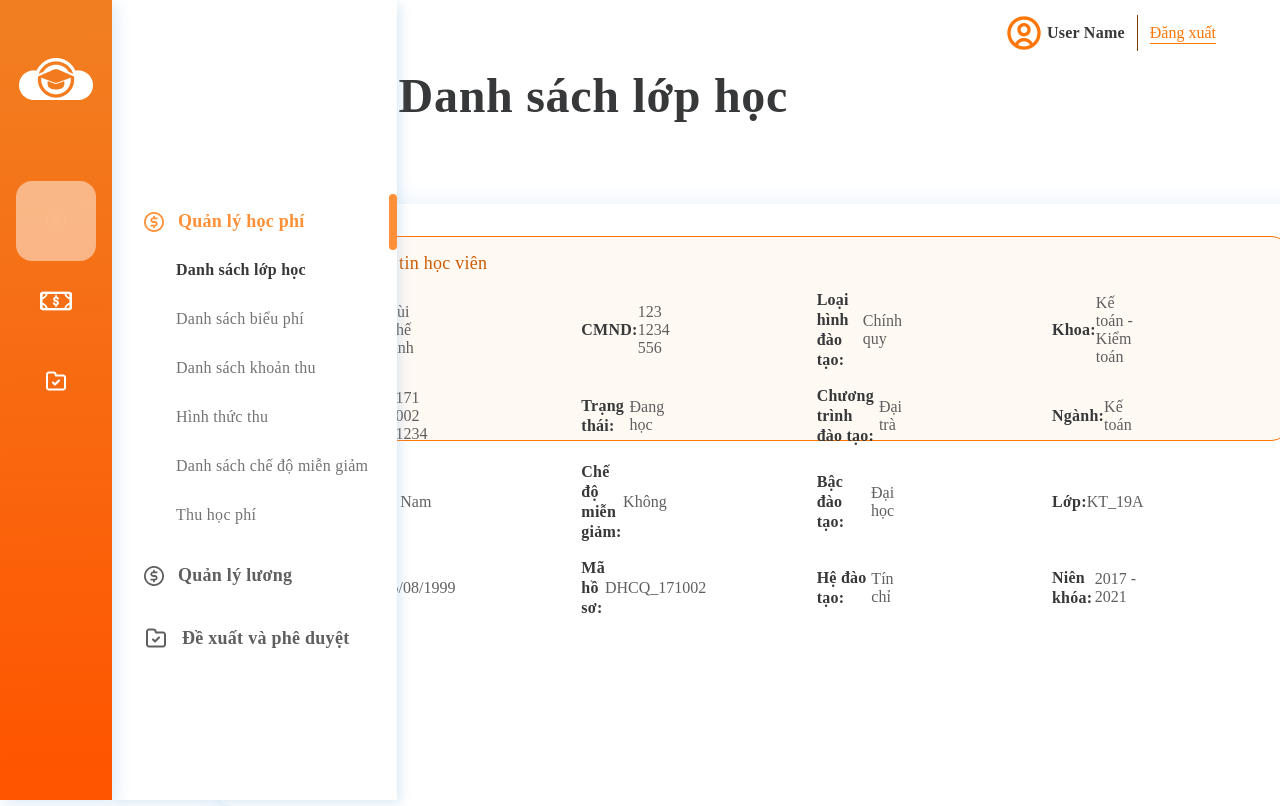
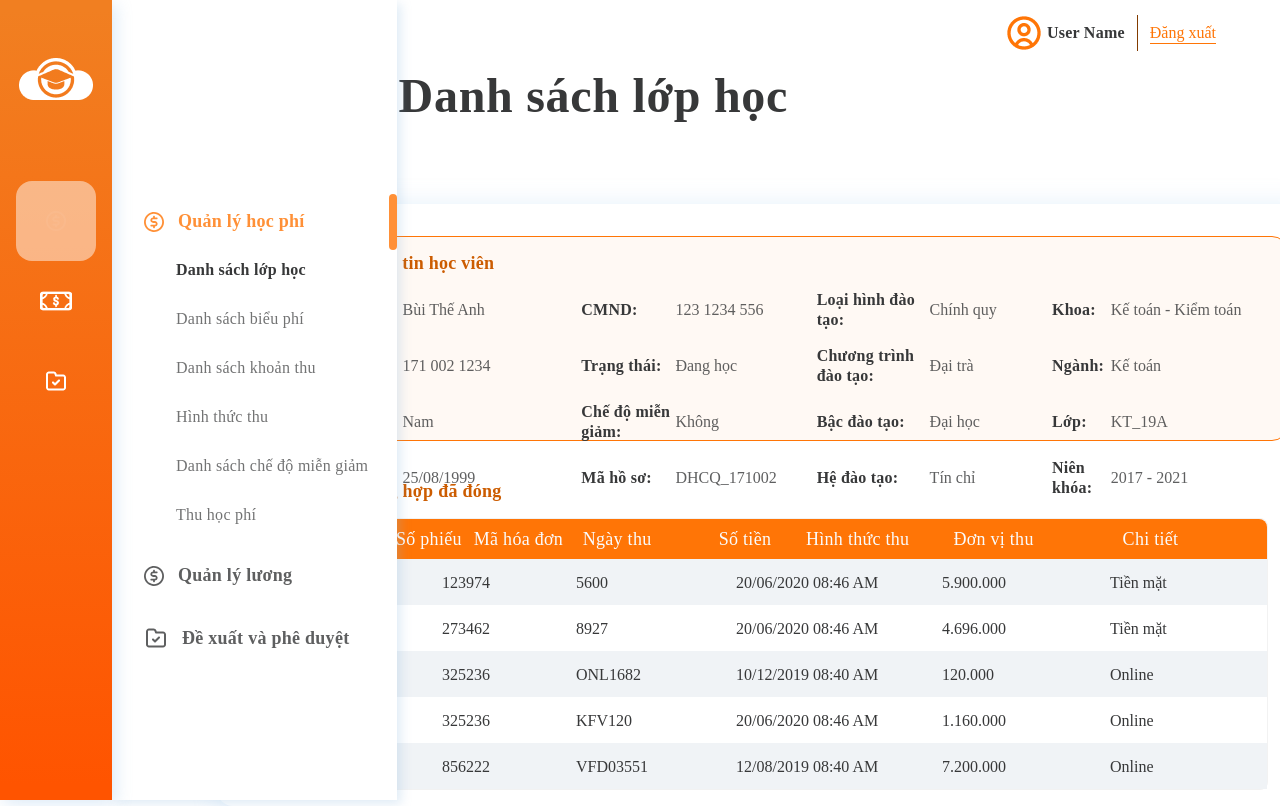
Before and after one commit to NgocHung581/E-Finance-of-LMS, a React (Create React App) app: page /tuition-management/list-courses/detail-course/list-students/detail-student in a window 1280 px wide. Shown: the top 806 px of the page. Built offline with nearby package versions, Linux system fonts and the light colour scheme.

Commit message:
Update StudentDetail component

```diff
--- a/src/components/StudentDetail/StudentDetail.css
+++ b/src/components/StudentDetail/StudentDetail.css
@@ -4,6 +4,7 @@
   top: 204px;
 }
 
+/* header */
 .board-detailStudent-header {
   width: 92.1341463%;
   height: 205px;
@@ -37,7 +38,6 @@
   margin-top: 16px;
   font-family: Source Sans Pro;
   font-size: 16px;
-  justify-content: space-between;
   align-items: center;
   color: #373839;
 }
@@ -50,6 +50,163 @@
 }
 
 .board-detailStudent-header-item p {
-  margin-right: 150px;
   opacity: 0.8;
 }
+
+.detailStudent-header-item-col1 {
+  width: 24%;
+}
+
+.detailStudent-header-item-col2 {
+  width: 40%;
+}
+
+.detailStudent-header-item-col3 {
+  width: 48%;
+}
+
+.detailStudent-header-item-col4 {
+  width: 25%;
+}
+
+/* body */
+.board-detailStudent-body {
+  margin-top: 40px;
+  margin-left: 64px;
+}
+
+.board-detailStudent-body-title {
+  font-family: Mulish;
+  font-size: 18px;
+  line-height: 21px;
+  letter-spacing: 0.015em;
+  color: #cc5c00;
+  margin-bottom: 16px;
+}
+
+.board-detailStudent-body-table {
+  width: 95.9%;
+  height: 33.007%;
+  border: 1px solid #f2f2f2;
+  border-radius: 8px;
+}
+
+.board-detailStudent-body-table .detailStudent-body-table-header {
+  list-style: none;
+  background: #ff7506;
+  border-radius: 8px 8px 0px 0px;
+  display: flex;
+  height: 40px;
+  padding-left: 64px;
+  align-items: center;
+}
+
+.detailStudent-body-table-header .detailStudent-body-table-header-item {
+  font-family: Mulish;
+  font-size: 18px;
+  line-height: 21px;
+  letter-spacing: 0.015em;
+  color: #fafbfc;
+  display: flex;
+  flex-direction: row-reverse;
+}
+
+.detailStudent-body-table-header-item-col2 {
+  width: 9%;
+}
+
+.detailStudent-body-table-header-item-col3 {
+  width: 11%;
+}
+
+.detailStudent-body-table-header-item-col4 {
+  width: 9.6%;
+}
+
+.detailStudent-body-table-header-item-col5 {
+  width: 13%;
+}
+
+.detailStudent-body-table-header-item-col6 {
+  width: 15%;
+}
+
+.detailStudent-body-table-header-item-col7 {
+  width: 13.5%;
+}
+
+.detailStudent-body-table-header-item-col8 {
+  width: 15.7%;
+}
+
+.board-detailStudent-body-table .detailStudent-body-table-content {
+  max-height: 230px;
+  overflow-y: scroll;
+}
+
+.board-detailStudent-body-table
+  .detailStudent-body-table-content::-webkit-scrollbar {
+  width: 8px;
+  border-radius: 15px;
+  background-color: #e0e0e0;
+}
+
+.board-detailStudent-body-table
+  .detailStudent-body-table-content::-webkit-scrollbar-thumb {
+  background-color: #999796;
+  border-radius: 15px;
+}
+
+.detailStudent-body-table-content .detailStudent-body-table-content-item {
+  list-style: none;
+  font-family: Source Sans Pro;
+  font-size: 16px;
+  line-height: 21px;
+  color: #373839;
+  display: flex;
+  align-items: center;
+  height: 46px;
+  padding-left: 64px;
+  position: relative;
+}
+
+.detailStudent-body-table-content
+  .detailStudent-body-table-content-item:nth-of-type(2n + 1) {
+  background: #f0f3f6;
+}
+
+.detailStudent-body-table-content .detailStudent-body-table-content-item span {
+  position: absolute;
+}
+
+.detailStudent-body-table-content-item-col1 {
+  left: 73px;
+}
+
+.detailStudent-body-table-content-item-col2 {
+  left: 160px;
+}
+
+.detailStudent-body-table-content-item-col3 {
+  left: 294px;
+}
+
+.detailStudent-body-table-content-item-col4 {
+  left: 454px;
+}
+
+.detailStudent-body-table-content-item-col5 {
+  left: 660px;
+}
+
+.detailStudent-body-table-content-item-col6 {
+  left: 828px;
+}
+
+.detailStudent-body-table-content-item-col7 {
+  left: 1044px;
+}
+
+.detailStudent-body-table-content-item-col8 {
+  left: 1312px;
+}
--- a/src/components/StudentDetail/StudentDetail.tsx
+++ b/src/components/StudentDetail/StudentDetail.tsx
@@ -1,5 +1,7 @@
 import React, { Fragment } from "react";
 import "./StudentDetail.css";
+import iconEye from "./image/iconEye.png";
+import { listBillDone } from "../data/listBillDone";
 
 const StudentDetail = () => {
   return (
@@ -7,75 +9,153 @@ const StudentDetail = () => {
       <h2 className="container-board-title">Hồ sơ học viên</h2>
       <div className="container-board container-board-detailStudent">
         <div className="board-detailStudent-header">
-          <div className="board-detailStudent-header-title">
+          <h3 className="board-detailStudent-header-title">
             Thông tin học viên
-          </div>
+          </h3>
           <ul className="board-detailStudent-header-listInfo">
             <li className="board-detailStudent-header-item">
-              <span>Họ và tên:</span>
+              <span className="detailStudent-header-item-col1">Họ và tên:</span>
               <p>Bùi Thế Anh</p>
             </li>
             <li className="board-detailStudent-header-item">
-              <span>CMND:</span>
+              <span className="detailStudent-header-item-col2">CMND:</span>
               <p>123 1234 556</p>
             </li>
             <li className="board-detailStudent-header-item">
-              <span>Loại hình đào tạo:</span>
+              <span className="detailStudent-header-item-col3">
+                Loại hình đào tạo:
+              </span>
               <p>Chính quy</p>
             </li>
             <li className="board-detailStudent-header-item">
-              <span>Khoa:</span>
+              <span className="detailStudent-header-item-col4">Khoa:</span>
               <p>Kế toán - Kiểm toán</p>
             </li>
             <li className="board-detailStudent-header-item">
-              <span>MSSV:</span>
+              <span className="detailStudent-header-item-col1">MSSV:</span>
               <p>171 002 1234</p>
             </li>
             <li className="board-detailStudent-header-item">
-              <span>Trạng thái:</span>
+              <span className="detailStudent-header-item-col2">
+                Trạng thái:
+              </span>
               <p>Đang học</p>
             </li>
             <li className="board-detailStudent-header-item">
-              <span>Chương trình đào tạo:</span>
+              <span className="detailStudent-header-item-col3">
+                Chương trình đào tạo:
+              </span>
               <p>Đại trà</p>
             </li>
             <li className="board-detailStudent-header-item">
-              <span>Ngành:</span>
+              <span className="detailStudent-header-item-col4">Ngành:</span>
               <p>Kế toán</p>
             </li>
             <li className="board-detailStudent-header-item">
-              <span>Giới tính:</span>
+              <span className="detailStudent-header-item-col1">Giới tính:</span>
               <p>Nam</p>
             </li>
             <li className="board-detailStudent-header-item">
-              <span>Chế độ miễn giảm:</span>
+              <span className="detailStudent-header-item-col2">
+                Chế độ miễn giảm:
+              </span>
               <p>Không</p>
             </li>
             <li className="board-detailStudent-header-item">
-              <span>Bậc đào tạo:</span>
+              <span className="detailStudent-header-item-col3">
+                Bậc đào tạo:
+              </span>
               <p>Đại học</p>
             </li>
             <li className="board-detailStudent-header-item">
-              <span>Lớp:</span>
+              <span className="detailStudent-header-item-col4">Lớp:</span>
               <p>KT_19A</p>
             </li>
             <li className="board-detailStudent-header-item">
-              <span>Ngày sinh:</span>
+              <span className="detailStudent-header-item-col1">Ngày sinh:</span>
               <p>25/08/1999</p>
             </li>
             <li className="board-detailStudent-header-item">
-              <span>Mã hồ sơ:</span>
+              <span className="detailStudent-header-item-col2">Mã hồ sơ:</span>
               <p>DHCQ_171002</p>
             </li>
             <li className="board-detailStudent-header-item">
-              <span>Hệ đào tạo: </span>
+              <span className="detailStudent-header-item-col3">
+                Hệ đào tạo:{" "}
+              </span>
               <p>Tín chỉ</p>
             </li>
             <li className="board-detailStudent-header-item">
-              <span>Niên khóa:</span>
+              <span className="detailStudent-header-item-col4">Niên khóa:</span>
               <p>2017 - 2021</p>
             </li>
           </ul>
+        </div>
+        <div className="board-detailStudent-body">
+          <h3 className="board-detailStudent-body-title">
+            Phiếu thu tổng hợp đã đóng
+          </h3>
+          <div className="board-detailStudent-body-table">
+            <ul className="detailStudent-body-table-header">
+              <li className="detailStudent-body-table-header-item">STT</li>
+              <li className="detailStudent-body-table-header-item detailStudent-body-table-header-item-col2">
+                Số phiếu
+              </li>
+              <li className="detailStudent-body-table-header-item detailStudent-body-table-header-item-col3">
+                Mã hóa đơn
+              </li>
+              <li className="detailStudent-body-table-header-item detailStudent-body-table-header-item-col4">
+                Ngày thu
+              </li>
+              <li className="detailStudent-body-table-header-item detailStudent-body-table-header-item-col5">
+                Số tiền
+              </li>
+              <li className="detailStudent-body-table-header-item detailStudent-body-table-header-item-col6">
+                Hình thức thu
+              </li>
+              <li className="detailStudent-body-table-header-item detailStudent-body-table-header-item-col7">
+                Đơn vị thu
+              </li>
+              <li className="detailStudent-body-table-header-item detailStudent-body-table-header-item-col8">
+                Chi tiết
+              </li>
+            </ul>
+            <ul className="detailStudent-body-table-content">
+              {listBillDone.map((billDone) => {
+                return (
+                  <li
+                    key={billDone.order}
+                    className="detailStudent-body-table-content-item"
+                  >
+                    <span className="detailStudent-body-table-content-item-col1">
+                      {billDone.order}
+                    </span>
+                    <span className="detailStudent-body-table-content-item-col2">
+                      {billDone.billNumber}
+                    </span>
+                    <span className="detailStudent-body-table-content-item-col3">
+                      {billDone.billID}
+                    </span>
+                    <span className="detailStudent-body-table-content-item-col4">
+                      {billDone.billDate}
+                    </span>
+                    <span className="detailStudent-body-table-content-item-col5">
+                      {billDone.billTotal}
+                    </span>
+                    <span className="detailStudent-body-table-content-item-col6">
+                      {billDone.payment}
+                    </span>
+                    <span className="detailStudent-body-table-content-item-col7">
+                      {billDone.cashier}
+                    </span>
+                    <span className="detailStudent-body-table-content-item-col8">
+                      <img src={iconEye} />
+                    </span>
+                  </li>
+                );
+              })}
+            </ul>
+          </div>
         </div>
       </div>
     </Fragment>
--- /dev/null
+++ b/src/components/data/listBillDone.tsx
@@ -0,0 +1,57 @@
+type listBillDoneProps = {
+  order: number;
+  billNumber: number;
+  billID: string;
+  billDate: string;
+  billTotal: string;
+  payment: string;
+  cashier: string;
+};
+
+export let listBillDone: listBillDoneProps[] = [
+  {
+    order: 1,
+    billNumber: 123974,
+    billID: "5600",
+    billDate: "20/06/2020 08:46 AM",
+    billTotal: "5.900.000",
+    payment: "Tiền mặt",
+    cashier: "Nguyễn Thị Phương Trâm",
+  },
+  {
+    order: 2,
+    billNumber: 273462,
+    billID: "8927",
+    billDate: "20/06/2020 08:46 AM",
+    billTotal: "4.696.000",
+    payment: "Tiền mặt",
+    cashier: "Nguyễn Thị Phương Trâm",
+  },
+  {
+    order: 3,
+    billNumber: 325236,
+    billID: "ONL1682",
+    billDate: "10/12/2019 08:40 AM",
+    billTotal: "120.000	",
+    payment: "Online",
+    cashier: "Ngân hàng VietinBank (Onl)",
+  },
+  {
+    order: 4,
+    billNumber: 325236,
+    billID: "KFV120",
+    billDate: "20/06/2020 08:46 AM",
+    billTotal: "1.160.000",
+    payment: "Online",
+    cashier: "Ngân hàng VietinBank (Onl)",
+  },
+  {
+    order: 5,
+    billNumber: 856222,
+    billID: "VFD03551",
+    billDate: "12/08/2019 08:40 AM",
+    billTotal: "7.200.000",
+    payment: "Online",
+    cashier: "Ngân hàng VietinBank (Onl)",
+  },
+];
```
Also changed, not shown: src/components/StudentDetail/image/iconEye.png (added).
